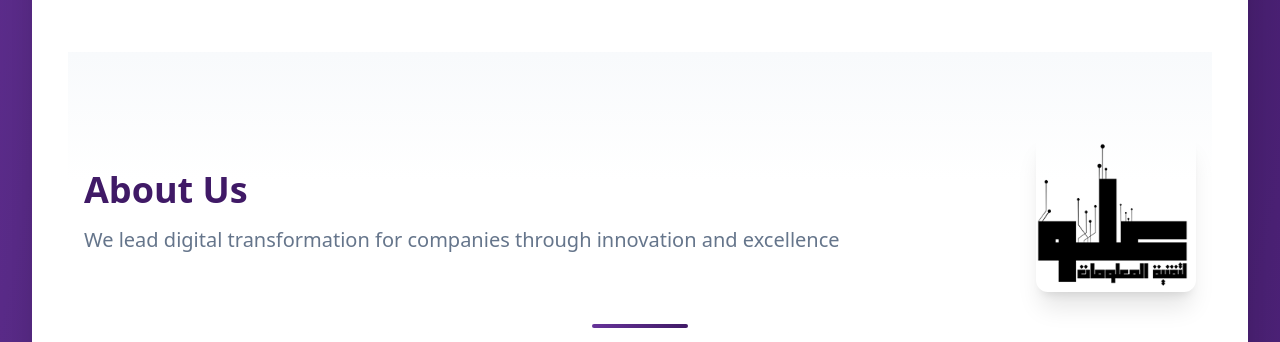
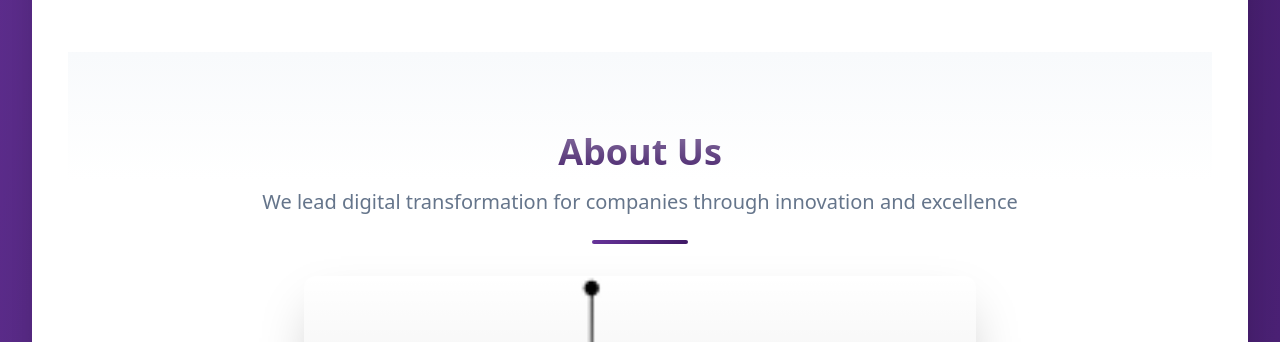
Before and after one commit to anwarsafyyy/vibrant-verse-platform, a React (Vite) app: page / in a window 1280 px wide. Shown: the part 1660-2002 px from the top of the page. Built offline with nearby package versions, Linux system fonts and the light colour scheme; no server answers; the database is empty.

Commit message:
Move About Us image
Move the About Us image to be directly below the title, increase its size, and ensure it's manageable from the dashboard. This change will also be reflected on the homepage.

```diff
--- a/src/components/AboutSection.tsx
+++ b/src/components/AboutSection.tsx
@@ -92,26 +92,28 @@ const AboutSection: React.FC = () => {
 
       <div className="container mx-auto px-4 py-20">{/* Container made dynamic */}
         <div className="mb-16">
-          {/* Layout with image always next to title */}
-          <div className="flex flex-col lg:flex-row items-center gap-8 mb-8">
-            <div className={`flex-1 ${dir === "rtl" ? "lg:order-2" : "lg:order-1"} text-center lg:text-${dir === "rtl" ? "right" : "left"}`}>
+          {/* Header Section - Title and Subtitle */}
+          <div className="text-center mb-8">
             <h2 className="text-3xl md:text-4xl font-bold mb-4">
               <span className="olu-text-gradient-dark">
                 {getAboutContent('title_ar', language as "ar" | "en") || t("about.title")}
               </span>
             </h2>
-              <p className="text-xl text-muted-foreground">
+            <p className="text-xl text-muted-foreground mb-6">
               {getAboutContent('subtitle_ar', language as "ar" | "en") || t("about.subtitle")}
             </p>
+            <div className="w-24 h-1 olu-gradient mx-auto rounded-full mb-8"></div>
           </div>
-            <div className={`w-32 lg:w-40 ${dir === "rtl" ? "lg:order-1" : "lg:order-2"} flex-shrink-0`}>
-              <div className="relative w-full h-32 lg:h-40 rounded-xl overflow-hidden shadow-xl mx-auto">
+
+          {/* Image Section - Below title */}
+          <div className="flex justify-center mb-8">
+            <div className="relative w-full max-w-2xl h-[400px] lg:h-[500px] rounded-xl overflow-hidden shadow-2xl">
               <img
                 src={String(getAboutContent('image_url', language as "ar" | "en")) || "/alo.png"}
                 alt={String(getAboutContent('title_ar', language as "ar" | "en") || t("about.title"))}
-                  className="w-full h-full object-cover"
+                className="w-full h-full object-cover hover:scale-105 transition-transform duration-300"
               />
-              </div>
+              <div className="absolute inset-0 bg-gradient-to-t from-black/20 to-transparent"></div>
             </div>
           </div>
           <div className="w-24 h-1 olu-gradient mx-auto rounded-full"></div>
```
Lines whose indentation alone changed are shown as unchanged.
